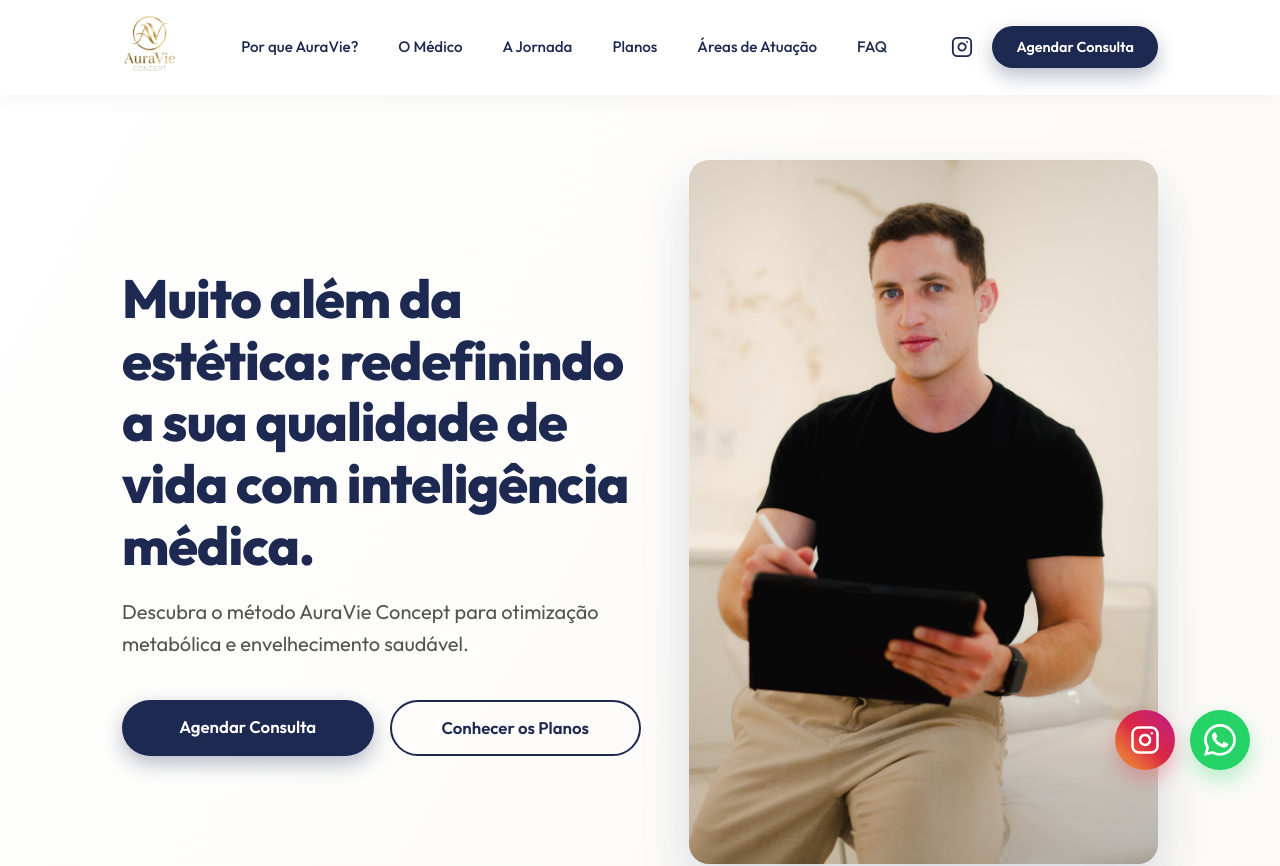
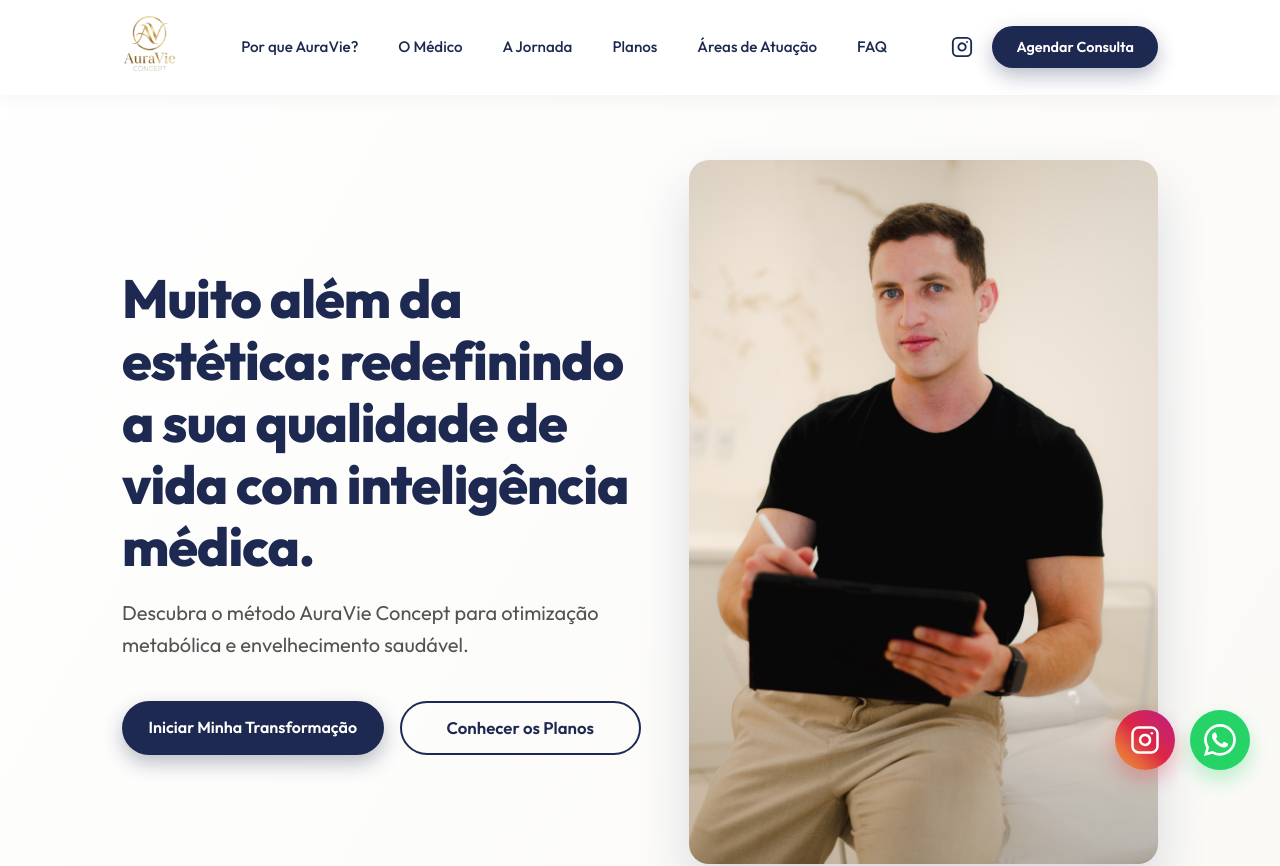
Before and after one commit to FranciscoHaidar/auravie-site, a React (Vite) app: page / in a window 1280 px wide. Shown: the top 866 px of the page. Built offline with nearby package versions, Linux system fonts and the light colour scheme; no server answers; the database is empty.

Commit message:
UI: change primary CTA button text to Iniciar Minha Transformacao

```diff
--- a/src/App.jsx
+++ b/src/App.jsx
@@ -89,8 +89,8 @@ function App() {
               {siteConfig.hero_subtitle}
             </p>
             <div style={{ display: 'flex', gap: '1rem', flexWrap: 'wrap' }}>
-              <a href={WHATSAPP_LINK} target="_blank" rel="noopener noreferrer" className="btn btn-primary" style={{ padding: '0.9rem 1.4rem', flex: '1 1 180px', textAlign: 'center' }}>
-                Agendar Consulta
+              <a href={WHATSAPP_LINK} target="_blank" rel="noopener noreferrer" className="btn btn-primary" style={{ padding: '0.9rem 1rem', flex: '1 1 200px', textAlign: 'center', fontSize: '1rem' }}>
+                Iniciar Minha Transformação
               </a>
               <button onClick={() => scrollTo('planos')} className="btn btn-outline" style={{ padding: '0.9rem 1.4rem', flex: '1 1 180px', textAlign: 'center' }}>
                 Conhecer os Planos
```
